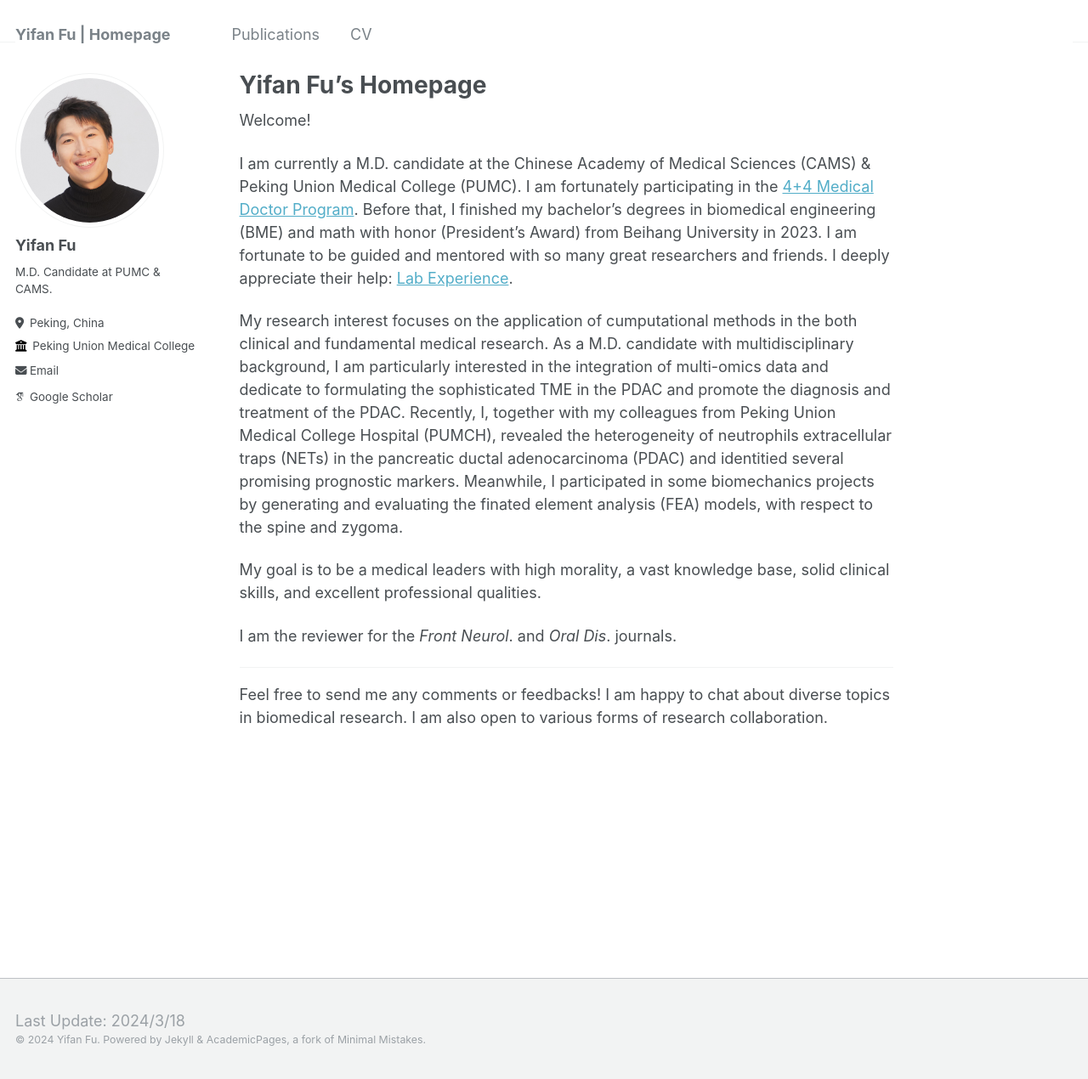
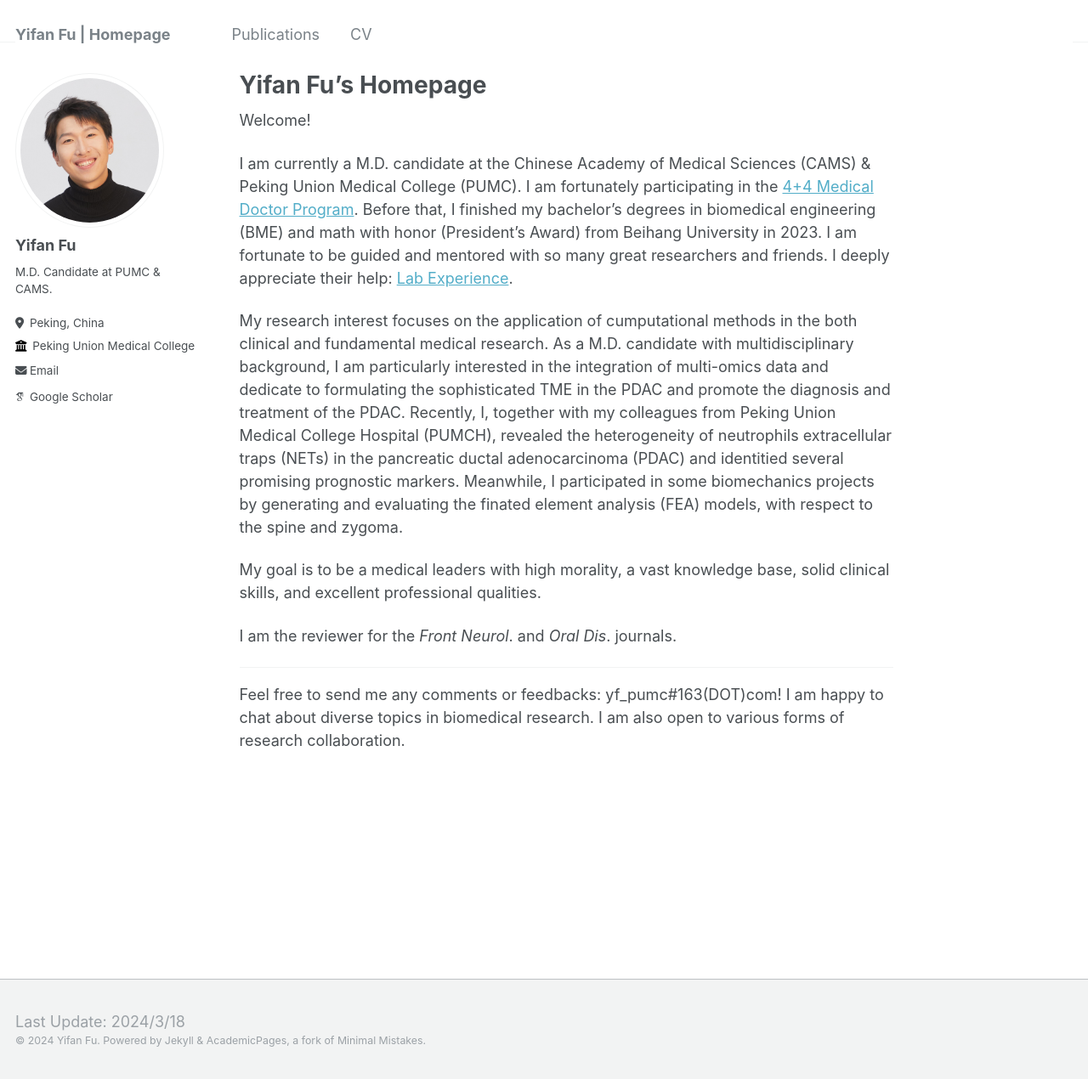
Before and after one commit to yifanfu01/yifanfu01.github.io, a Jekyll site: the page built from _pages/about.md, in a window 1280 px wide and 1270 px high. Shown: the whole window at 85% size. Built offline with Jekyll 4.4.1, drawn with Linux system fonts in a browser that asks for light colours; some web fonts are replaced.

Commit message:
Update about.md

```diff
--- a/_pages/about.md
+++ b/_pages/about.md
@@ -19,4 +19,4 @@ I am the reviewer for the _Front Neurol_. and _Oral Dis_. journals.
 
 
 ----
-Feel free to send me any comments or feedbacks! I am happy to chat about diverse topics in biomedical research. I am also open to various forms of research collaboration.
+Feel free to send me any comments or feedbacks: yf_pumc#163(DOT)com! I am happy to chat about diverse topics in biomedical research. I am also open to various forms of research collaboration.
```
